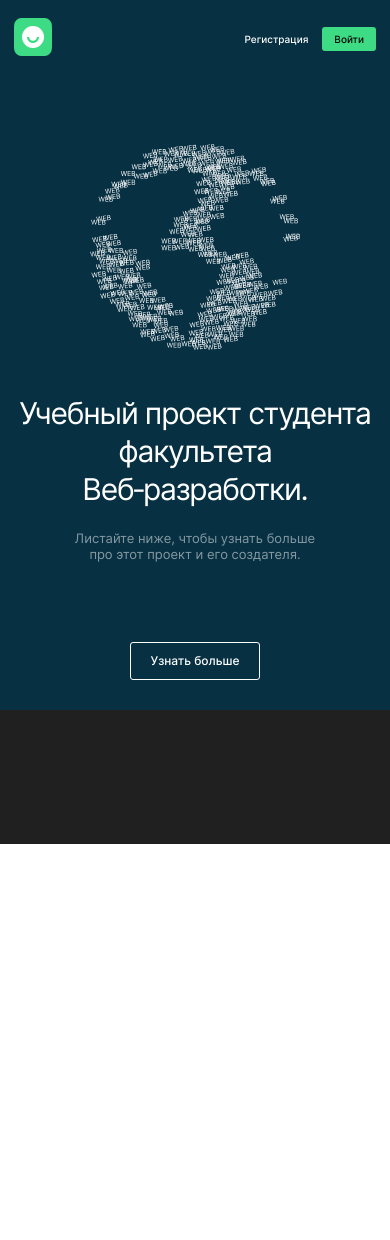
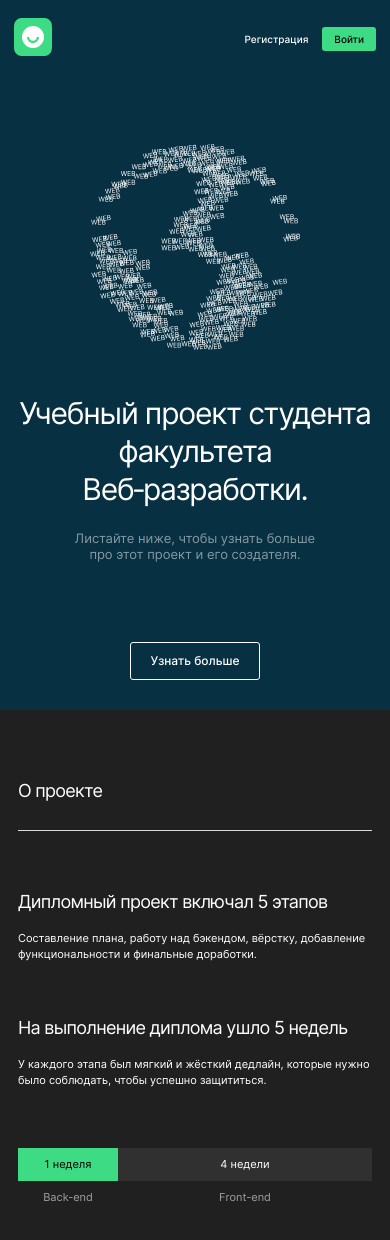
Before and after one commit to KhanTagiev/movies-explorer-frontend, a React (Create React App) app: page / in a window 390 px wide. Shown: the top 1240 px of the page. Before the commit the page ends 844 px from the top, so only its background shows below. Built offline with nearby package versions, Linux system fonts and the light colour scheme.

Commit message:
Feat: aboutProject component and NavTab link for AboutProject section

```diff
--- a/src/components/AboutProject/AboutProject.css
+++ b/src/components/AboutProject/AboutProject.css
@@ -0,0 +1,139 @@
+.about-project__container {
+  padding: 110px 0;
+}
+
+.about-project__title {
+  font-weight: normal;
+  font-size: 22px;
+  line-height: 27px;
+  letter-spacing: -0.04em;
+  color: #fff;
+  margin: 0;
+  padding-bottom: 22px;
+  border-bottom: 1px solid #dadada;
+}
+
+.about-project__list {
+  display: grid;
+  grid-template-columns: 1fr 1fr;
+  list-style: none;
+  gap: 40px;
+  margin: 70px 0 110px;
+  padding: 0;
+}
+
+.about-project__list-title {
+  font-size: 20px;
+  line-height: 24px;
+  letter-spacing: -0.04em;
+  color: #ffffff;
+  margin: 0 0 25px;
+}
+
+.about-project__list-description {
+  font-size: 14px;
+  line-height: 20px;
+  color: #ffffff;
+  margin: 0;
+}
+
+.about-project__progress-line {
+  display: grid;
+  grid-template-columns: minmax(140px, 1fr) 4fr;
+  list-style: none;
+  margin: 0;
+  padding: 0;
+}
+
+.about-project__progress-line-week {
+  font-size: 14px;
+  line-height: 17px;
+  text-align: center;
+  padding: 10px;
+  margin: 0 0 15px;
+}
+
+.about-project__progress-line-week_work_backend {
+  background-color: #3ddc84;
+}
+
+.about-project__progress-line-week_work_frontend {
+  color: #ffffff;
+  background-color: #303030;
+}
+
+.about-project__progress-line-description {
+  font-weight: 500;
+  font-size: 14px;
+  line-height: 17px;
+  text-align: center;
+  color: #8b8b8b;
+  margin: 0;
+}
+
+@media (max-width: 960px) {
+  .about-project__container {
+    padding: 90px 0;
+    width: calc(100% - 100px);
+  }
+
+  .about-project__list {
+    gap: 30px;
+    margin-bottom: 90px;
+  }
+
+  .about-project__list-description {
+    font-size: 12px;
+    line-height: 18px;
+  }
+
+  .about-project__progress-line-description {
+    font-weight: normal;
+    color: #a0a0a0;
+  }
+}
+
+@media (max-width: 600px) {
+  .about-project__container {
+    padding: 70px 0;
+    width: calc(100% - 36px);
+  }
+
+  .about-project__title {
+    font-size: 18px;
+    line-height: 22px;
+    padding-bottom: 28px;
+  }
+
+  .about-project__list {
+    grid-template-columns: 1fr;
+    gap: 55px;
+    margin: 60px 0;
+  }
+
+  .about-project__list-title {
+    font-size: 18px;
+    line-height: 22px;
+    margin-bottom: 17px;
+  }
+
+  .about-project__list-description {
+    font-size: 11px;
+    line-height: 16px;
+  }
+
+  .about-project__progress-line {
+    grid-template-columns: minmax(100px, 1fr) 4fr;
+  }
+
+  .about-project__progress-line-week {
+    font-size: 11px;
+    line-height: 13px;
+    margin-bottom: 10px;
+  }
+
+  .about-project__progress-line-description {
+    font-size: 11px;
+    line-height: 13px;
+  }
+}
--- a/src/components/AboutProject/AboutProject.js
+++ b/src/components/AboutProject/AboutProject.js
@@ -3,7 +3,45 @@ import React from "react";
 import "./AboutProject.css";
 
 function AboutProject() {
-  return <div></div>;
+  return (
+    <section id="about-project" className="about-project__container section__container">
+      <h2 className="about-project__title">О проекте</h2>
+      <ul className="about-project__list">
+        <li>
+          <p className="about-project__list-title">
+            Дипломный проект включал 5 этапов
+          </p>
+          <p className="about-project__list-description">
+            Составление плана, работу над бэкендом, вёрстку, добавление
+            функциональности и финальные доработки.
+          </p>
+        </li>
+        <li>
+          <p className="about-project__list-title">
+            На выполнение диплома ушло 5 недель
+          </p>
+          <p className="about-project__list-description">
+            У каждого этапа был мягкий и жёсткий дедлайн, которые нужно было
+            соблюдать, чтобы успешно защититься.
+          </p>
+        </li>
+      </ul>
+      <ul className="about-project__progress-line">
+        <li>
+          <p className="about-project__progress-line-week about-project__progress-line-week_work_backend">
+            1 неделя
+          </p>
+          <p className="about-project__progress-line-description">Back-end</p>
+        </li>
+        <li>
+          <p className="about-project__progress-line-week about-project__progress-line-week_work_frontend">
+            4 недели
+          </p>
+          <p className="about-project__progress-line-description">Front-end</p>
+        </li>
+      </ul>
+    </section>
+  );
 }
 
 export default AboutProject;
--- a/src/components/App/App.css
+++ b/src/components/App/App.css
@@ -13,19 +13,19 @@
   align-items: center;
 }
 
-.page__container {
+.section__container {
   width: calc(100% - 140px);
   max-width: 1140px;
 }
 
 @media (max-width: 960px) {
-  .page__container {
+  .section__container {
     width: calc(100% - 60px);
   }
 }
 
 @media (max-width: 600px) {
-  .page__container {
+  .section__container {
     width: calc(100% - 28px);
   }
 }
--- a/src/components/NavTab/NavTab.js
+++ b/src/components/NavTab/NavTab.js
@@ -5,7 +5,7 @@ import "./NavTab.css";
 function NavTab() {
   return (
     <>
-      <a href="#" className="nav-tab__link">
+      <a href="#about-project" className="nav-tab__link">
         Узнать больше
       </a>
     </>
--- a/src/components/Promo/Promo.js
+++ b/src/components/Promo/Promo.js
@@ -5,7 +5,7 @@ import NavTab from "../NavTab/NavTab";
 
 function Promo() {
   return (
-    <section className="promo__container page__container">
+    <section className="promo__container section__container">
       <h1 className="promo__title">
         Учебный проект студента факультета Веб&#8209;разработки.
       </h1>
```
